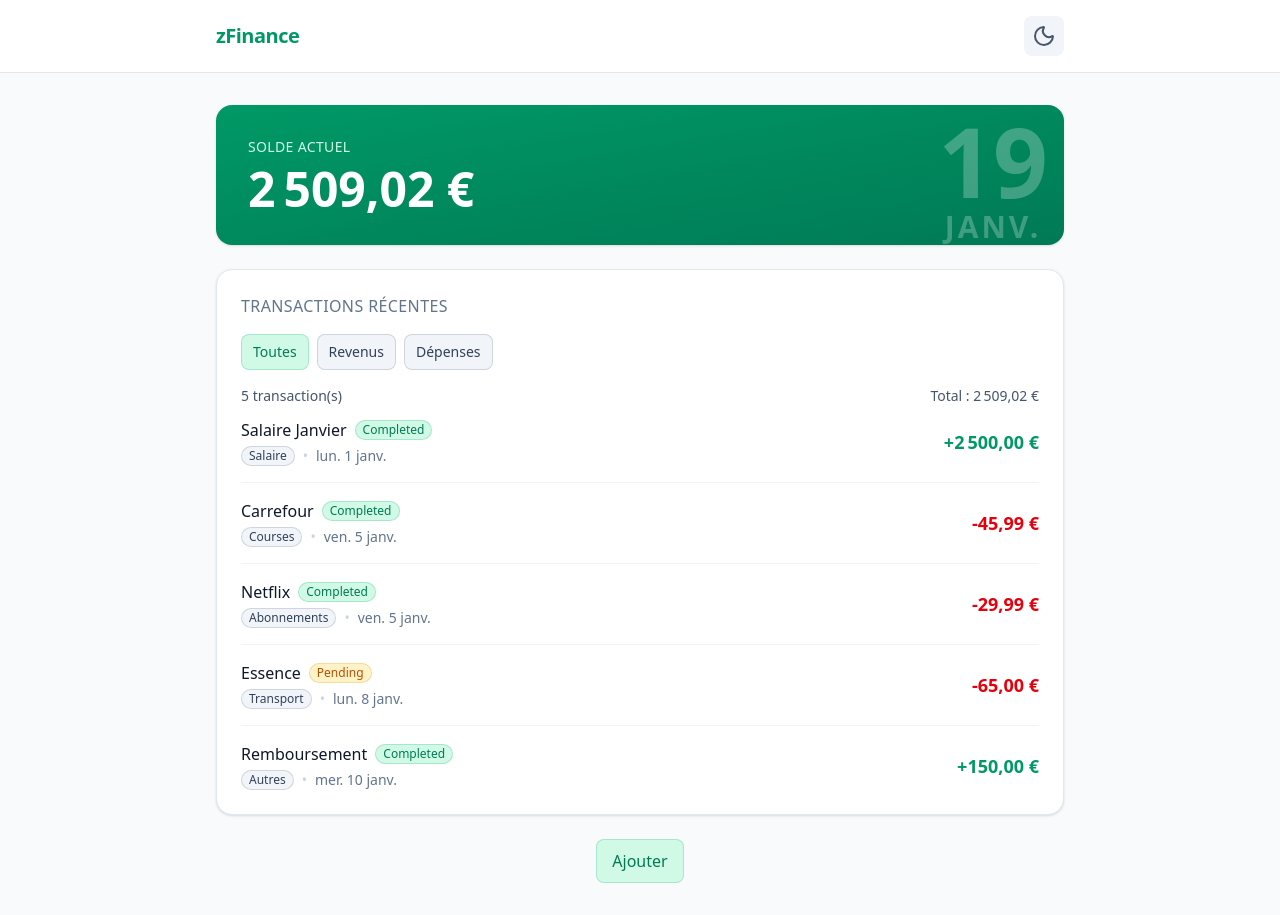
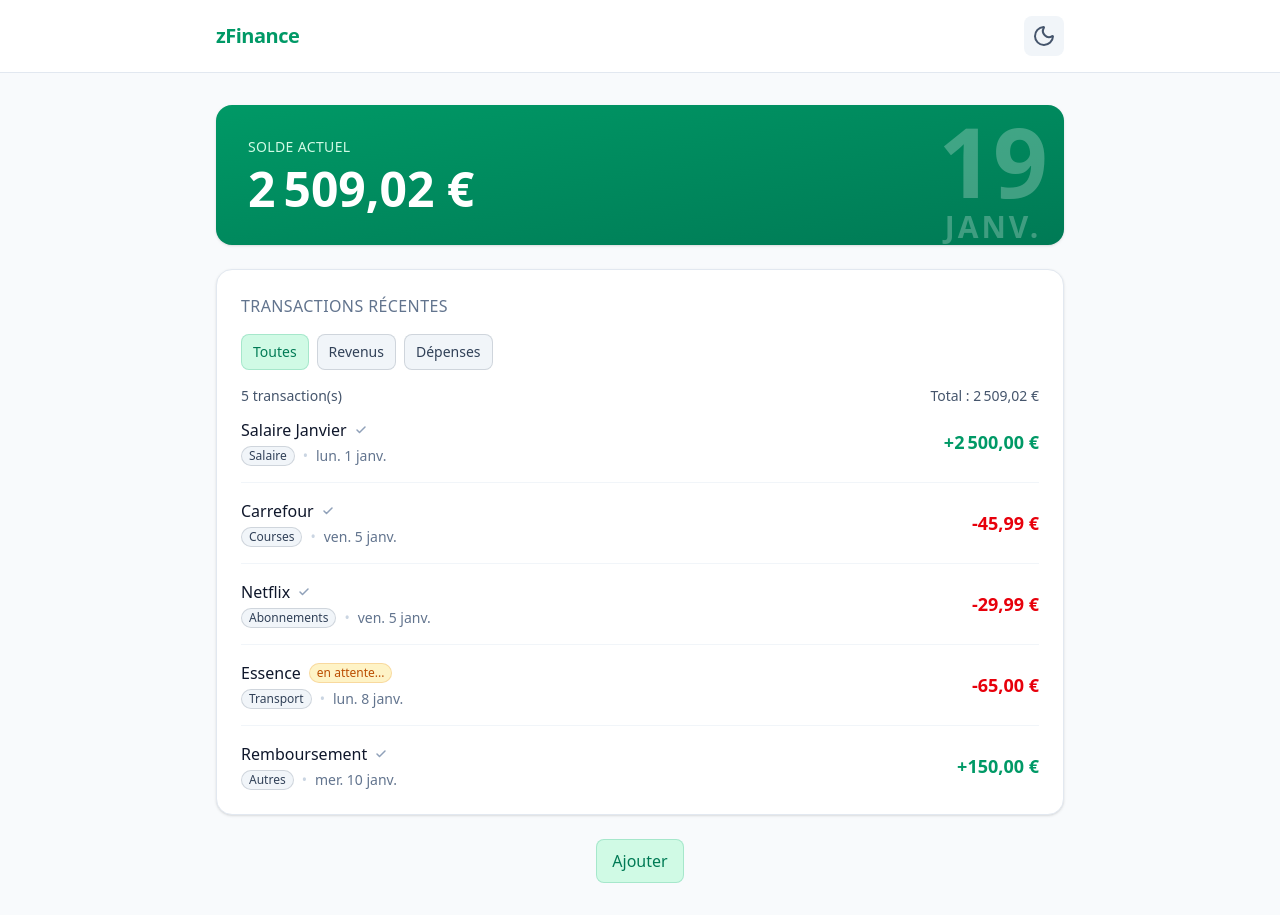
Before and after one commit to Zomirks/zFinance, a React (Vite) app: page / in a window 1280 px wide. Built offline with nearby package versions, Linux system fonts and the light colour scheme.

Commit message:
edit: TransactionItem

```diff
--- a/src/components/features/TransactionItem.jsx
+++ b/src/components/features/TransactionItem.jsx
@@ -1,19 +1,28 @@
+import { Check } from 'lucide-react';
+
 import { formatCurrency, formatDate } from '../../utils/formatters';
 import Badge from '../ui/Badge';
 
-const TransactionItem = ({ id, amount, description, category, date, status }) => {
-    const isPending = status == 'pending';
+const TransactionItem = ({ amount, description, category, date, status }) => {
+    const isPending = status === 'pending';
 
     return (
-        <li key={id} className="py-4 first:pt-0 last:pb-0">
+        <li className="py-4 first:pt-0 last:pb-0">
             <div className="flex flex-col xs:flex-row xs:items-center justify-between gap-4">
                 <div className="min-w-0 flex-1">
                     <div className="flex justify-between xs:items-center xs:justify-start gap-2">
                         <p className="font-medium text-slate-900 dark:text-slate-100 truncate">{description}</p>
-                        <Badge
-                            label={isPending ? 'Pending' : 'Completed'}
-                            variant={isPending ? 'warning' : 'success'}
-                        />
+                        {isPending ? (
+                            <Badge
+                                label='en attente...'
+                                variant='warning'
+                            />
+                        ) : (
+                            <Check
+                                size={12}
+                                strokeWidth={3} className='text-slate-400'
+                            />
+                        )}
                     </div>
                     <div className="mt-1 flex items-center justify-between gap-2 text-sm text-slate-500 dark:text-slate-400 xs:justify-start">
                         <Badge label={category} capitalize />
```
